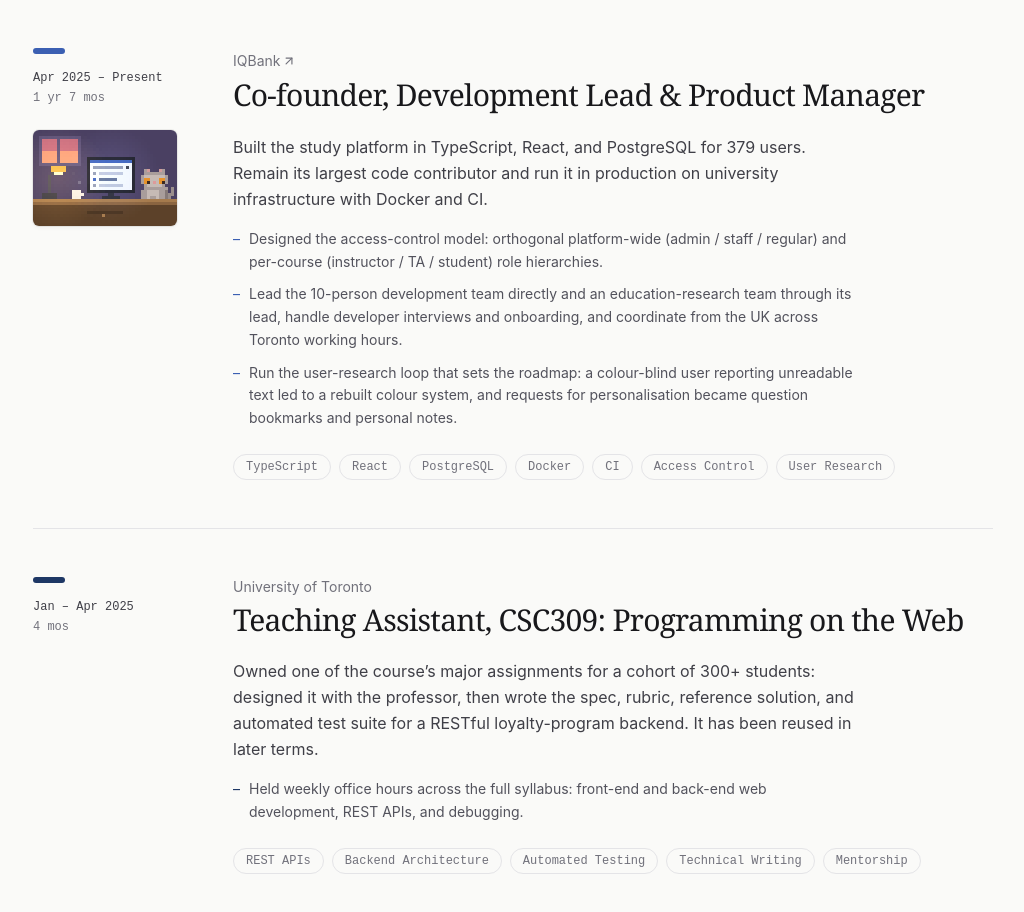
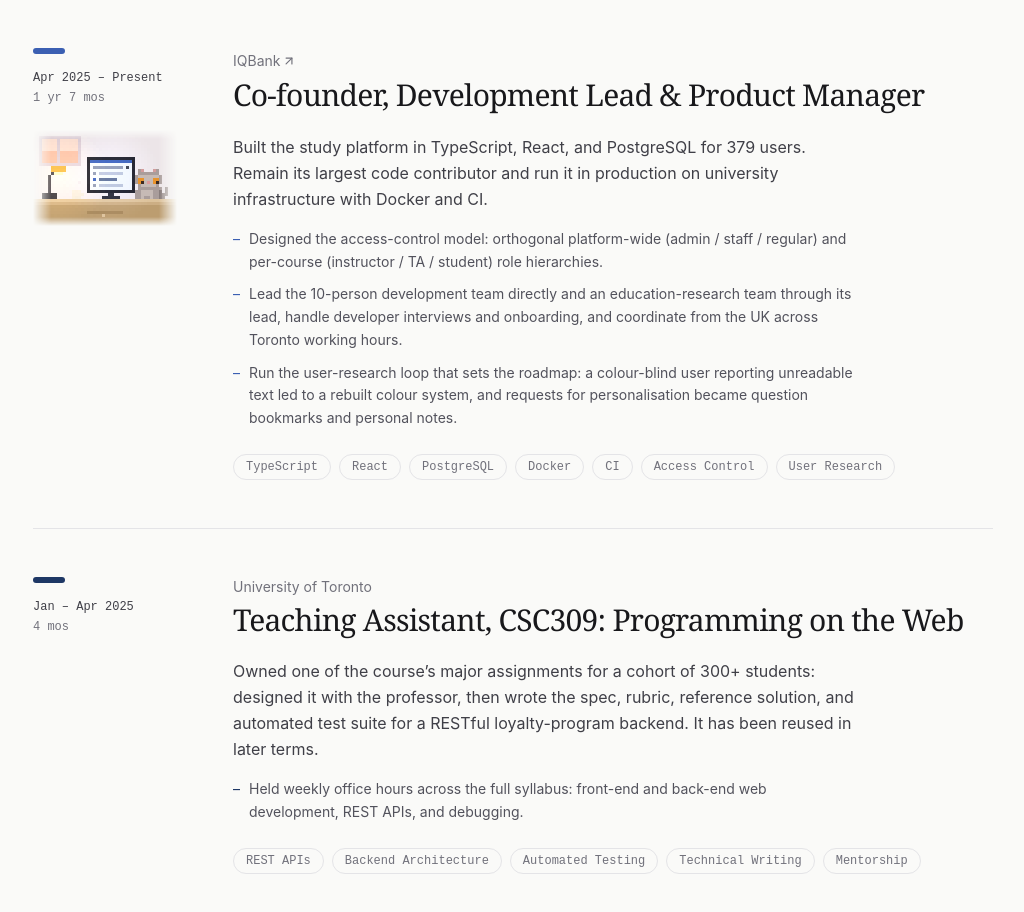
Before and after one commit to lance1416/portfolio, a React (Vite) app: page /experience in a window 1280 px wide. Shown: the part 1020-1932 px from the top of the page, without its empty margins (127-1151 px from the left). Built offline with nearby package versions, Linux system fonts and the light colour scheme; a web font is replaced by a local one.

Commit message:
feat(scene): fade scenes softly into the page instead of framing them

```diff
--- a/src/components/LateDesk.tsx
+++ b/src/components/LateDesk.tsx
@@ -1,5 +1,5 @@
 import { HiddenCat } from '@/components/HiddenCat';
-import { PixelScene } from '@/components/PixelScene';
+import { PixelScene, SMALL_DISSOLVE } from '@/components/PixelScene';
 import {
   DESK_CAT_BOX,
   DESK_H,
@@ -21,7 +21,8 @@
         width={DESK_W}
         height={DESK_H}
         label={DESK_LABEL}
-        className="h-24 w-36 rounded-md shadow-border"
+        className="h-24 w-36"
+        dissolve={SMALL_DISSOLVE}
       />
       <HiddenCat
         spot="experience"
--- a/src/components/PixelScene.tsx
+++ b/src/components/PixelScene.tsx
@@ -1,24 +1,48 @@
 import { useReducedMotion } from 'motion/react';
-import { useEffect, useRef } from 'react';
+import { type CSSProperties, useEffect, useRef } from 'react';
 import { useTheme } from '@/context/ThemeContext';
 import { SCENE_H, SCENE_W, type SceneFactory } from '@/scene/engine';
 import { cn } from '@/utils/cn';
 
-/** The frame for a full-size scene: 16:9, column-wide, on a hairline. */
-export const SCENE_FRAME = 'aspect-video w-full rounded-lg shadow-border';
+/** A full-size scene: 16:9 and column-wide (it fades out at its edges). */
+export const SCENE_FRAME = 'aspect-video w-full';
+
+/** How far a full-size scene fades in from its edges. */
+export const SCENE_DISSOLVE = { x: 40, y: 20 };
+
+/** How far a small (rail-sized) scene fades in from its edges. */
+export const SMALL_DISSOLVE = { x: 6, y: 3 };
+
+/**
+ * A soft mask: a gradient across and a gradient down, intersected, so the
+ * canvas fades smoothly to transparent within `x`/`y` percent of its edges.
+ */
+function fadeMask(x: number, y: number): CSSProperties {
+  const across = `linear-gradient(to right, transparent, #000 ${x}%, #000 ${100 - x}%, transparent)`;
+  const down = `linear-gradient(to bottom, transparent, #000 ${y}%, #000 ${100 - y}%, transparent)`;
+  const image = `${across}, ${down}`;
+  return {
+    maskImage: image,
+    maskComposite: 'intersect',
+    WebkitMaskImage: image,
+    WebkitMaskComposite: 'source-in',
+  };
+}
 
 /**
  * A pixel scene (`src/scene/`) on a pixelated canvas: `night` in the dark
  * theme, `dusk` in the light one, rebuilt when the theme changes. It only
  * animates while on screen and the tab is visible; with reduced motion it
  * draws a still frame, redrawn each minute (for scenes that follow the clock).
- * Without a `label` it's decoration, ignored by screen readers.
+ * Without a `label` it's decoration, ignored by screen readers. `dissolve`
+ * fades its edges softly into the page, so it has no hard frame.
  */
 export function PixelScene({
   scene: create,
   label,
   width = SCENE_W,
   height = SCENE_H,
+  dissolve,
   className,
 }: {
   /** A stable factory (module-level or memoised), or the scene restarts. */
@@ -26,6 +50,8 @@
   label?: string;
   width?: number;
   height?: number;
+  /** How far in to fade from the sides (x) and the top and bottom (y), in scene pixels. */
+  dissolve?: { x: number; y: number };
   className?: string;
 }) {
   const ref = useRef<HTMLCanvasElement>(null);
@@ -88,6 +114,10 @@
       width={width}
       height={height}
       {...(label && { role: 'img', 'aria-label': label })}
+      style={
+        dissolve &&
+        fadeMask((dissolve.x / width) * 100, (dissolve.y / height) * 100)
+      }
       className={cn('block [image-rendering:pixelated]', className)}
     />
   );
--- a/src/components/RadcliffeCamera.tsx
+++ b/src/components/RadcliffeCamera.tsx
@@ -1,5 +1,5 @@
 import { HiddenCat } from '@/components/HiddenCat';
-import { PixelScene } from '@/components/PixelScene';
+import { PixelScene, SMALL_DISSOLVE } from '@/components/PixelScene';
 import {
   RADCLIFFE_CAT_BOX,
   RADCLIFFE_H,
@@ -9,18 +9,19 @@
 } from '@/scene/radcliffe';
 
 /**
- * Oxford's entry gets the Radcliffe Camera in the drizzle, the cat in its
- * doorway. A row of its own on phones, under the dates on wider screens.
+ * Oxford's entry gets the Radcliffe Camera in the drizzle, the cat beside
+ * it. A row of its own on phones, under the dates on wider screens.
  */
 export function RadcliffeCamera() {
   return (
-    <div className="relative mt-4 basis-full md:mt-6 md:w-36">
+    <div className="relative mt-4 basis-full md:mt-6 md:w-[156px]">
       <PixelScene
         scene={radcliffe}
         width={RADCLIFFE_W}
         height={RADCLIFFE_H}
         label={RADCLIFFE_LABEL}
-        className="h-24 w-36 rounded-md shadow-border"
+        className="h-24 w-[156px]"
+        dissolve={SMALL_DISSOLVE}
       />
       <HiddenCat
         spot="research"
--- a/src/pages/ErrorPage.tsx
+++ b/src/pages/ErrorPage.tsx
@@ -14,12 +14,16 @@
 const FallenSignpost = lazy<ComponentType>(() =>
   Promise.all([import('@/components/PixelScene'), import('@/scene/signpost')])
     .then(
-      ([{ PixelScene, SCENE_FRAME }, { fallenSignpost, FALLEN_LABEL }]) => ({
+      ([
+        { PixelScene, SCENE_DISSOLVE, SCENE_FRAME },
+        { fallenSignpost, FALLEN_LABEL },
+      ]) => ({
         default: () => (
           <PixelScene
             scene={fallenSignpost}
             label={FALLEN_LABEL}
             className={SCENE_FRAME}
+            dissolve={SCENE_DISSOLVE}
           />
         ),
       }),
--- a/src/pages/NotFound.tsx
+++ b/src/pages/NotFound.tsx
@@ -4,7 +4,11 @@
 import { boxStyle, HiddenCat } from '@/components/HiddenCat';
 import { Page } from '@/components/Page';
 import { PageHeader } from '@/components/PageHeader';
-import { PixelScene, SCENE_FRAME } from '@/components/PixelScene';
+import {
+  PixelScene,
+  SCENE_DISSOLVE,
+  SCENE_FRAME,
+} from '@/components/PixelScene';
 import {
   CAT_BOX,
   SIGNPOST_LABEL,
@@ -34,6 +38,7 @@
           scene={signpost}
           label={SIGNPOST_LABEL}
           className={SCENE_FRAME}
+          dissolve={SCENE_DISSOLVE}
         />
         {SIGNS.map((sign) => (
           <Link
--- a/src/scene/desk.ts
+++ b/src/scene/desk.ts
@@ -23,7 +23,7 @@
 const IQBANK = '#3b5fb2';
 
 export const DESK_CAT_BOX: Box = {
-  x: 36,
+  x: 34,
   y: DESK_TOP - CAT_H,
   w: CAT_W,
   h: CAT_H,
@@ -34,6 +34,7 @@
 
 interface Palette {
   wall: string;
+  desk: [top: string, edge: string, front: string, drawer: string];
   frame: string;
   sky: [string, string];
   stars: boolean;
@@ -44,16 +45,19 @@
 const PALETTES: Record<Mood, Palette> = {
   night: {
     wall: '#1b1e31',
+    desk: ['#a57a4c', '#8a6440', '#5c4129', '#4a3420'],
     frame: '#2c3150',
     sky: ['#0a0f26', '#141a3a'],
     stars: true,
     screen: '#d5dbec',
     lampGlow: 1,
   },
+  // Pale, to dissolve into the light theme's off-white page.
   dusk: {
-    wall: '#4a4062',
-    frame: '#5d5278',
-    sky: ['#c66d7e', '#ee9a78'],
+    wall: '#ece5e8',
+    desk: ['#dcc29b', '#ccae84', '#bc9d70', '#a8895d'],
+    frame: '#d5c8d2',
+    sky: ['#f2d8cd', '#f0bba6'],
     stars: false,
     screen: '#e8ecf6',
     lampGlow: 0.5,
@@ -96,11 +100,11 @@
   }
 
   // The desk: a lit top edge, then its front with a drawer.
-  rect(ctx, 0, DESK_TOP, DESK_W, 1, '#a57a4c');
-  rect(ctx, 0, DESK_TOP + 1, DESK_W, 1, '#8a6440');
-  rect(ctx, 0, DESK_TOP + 2, DESK_W, DESK_H - DESK_TOP - 2, '#5c4129');
-  rect(ctx, 18, DESK_TOP + 4, 12, 1, '#4a3420');
-  px(ctx, 23, DESK_TOP + 5, '#a57a4c');
+  rect(ctx, 0, DESK_TOP, DESK_W, 1, pal.desk[0]);
+  rect(ctx, 0, DESK_TOP + 1, DESK_W, 1, pal.desk[1]);
+  rect(ctx, 0, DESK_TOP + 2, DESK_W, DESK_H - DESK_TOP - 2, pal.desk[2]);
+  rect(ctx, 18, DESK_TOP + 4, 12, 1, pal.desk[3]);
+  px(ctx, 23, DESK_TOP + 5, pal.desk[0]);
 
   // The monitor: bezel, stand and foot.
   rect(ctx, 18, 9, 16, 12, '#202028');
--- a/src/scene/engine.ts
+++ b/src/scene/engine.ts
@@ -64,17 +64,28 @@
   ctx.fillRect(Math.round(x), Math.round(y), 1, 1);
 }
 
-const BAYER = [0, 0.5, 0.75, 0.25];
-
-/** A vertical gradient through `colors` over rows y0…y1, 2×2-dithered. */
-export function ditherRows(ctx: Ctx, y0: number, y1: number, colors: string[]) {
+/**
+ * A smooth vertical gradient through `colors` over rows y0…y1: one solid
+ * colour per row, blended between the stops (no dithering, no speckle).
+ */
+export function gradientRows(
+  ctx: Ctx,
+  y0: number,
+  y1: number,
+  colors: string[],
+) {
+  const rgb = colors.map((c) =>
+    [1, 3, 5].map((i) => Number.parseInt(c.slice(i, i + 2), 16)),
+  );
   for (let y = y0; y < y1; y++) {
-    for (let x = 0; x < SCENE_W; x++) {
-      const v =
-        ((y - y0) / (y1 - y0)) * (colors.length - 1) +
-        BAYER[(x & 1) + (y & 1) * 2];
-      px(ctx, x, y, colors[Math.min(colors.length - 1, Math.floor(v))]);
-    }
+    const v = ((y - y0) / Math.max(1, y1 - y0 - 1)) * (rgb.length - 1);
+    const i = Math.min(rgb.length - 2, Math.floor(v));
+    const k = v - i;
+    const [r, g, b] = rgb[i].map((c, j) =>
+      Math.round(c + (rgb[i + 1][j] - c) * k),
+    );
+    ctx.fillStyle = `rgb(${r}, ${g}, ${b})`;
+    ctx.fillRect(0, y, SCENE_W, 1);
   }
 }
 
--- a/src/scene/radcliffe.ts
+++ b/src/scene/radcliffe.ts
@@ -19,14 +19,14 @@
 } from './engine';
 import { pointerIn } from './pointer';
 
-export const RADCLIFFE_W = 48;
+export const RADCLIFFE_W = 52;
 export const RADCLIFFE_H = 32;
 
 const GROUND = 30;
 const CENTRE = 24;
 
 export const RADCLIFFE_CAT_BOX: Box = {
-  x: RADCLIFFE_W - CAT_W,
+  x: 38,
   y: GROUND - CAT_H,
   w: CAT_W,
   h: CAT_H,
@@ -51,12 +51,13 @@
     ground: '#2a2b35',
     rain: '#a7bbe8',
   },
+  // Pale, to dissolve into the light theme's off-white page.
   dusk: {
-    sky: ['#694781', '#e08a7a'],
-    stone: ['#d6c497', '#b5a379', '#eadaae'],
+    sky: ['#f3ecec', '#f1c9b9'],
+    stone: ['#cdb98a', '#ad9a6f', '#e2d0a2'],
     lead: ['#7d8496', '#646b7c'],
-    ground: '#6b6676',
-    rain: '#f1ecff',
+    ground: '#d6d0d6',
+    rain: '#8e9bbd',
   },
 };
 
--- a/src/scene/signpost.ts
+++ b/src/scene/signpost.ts
@@ -10,7 +10,7 @@
 import {
   type Box,
   type Ctx,
-  ditherRows,
+  gradientRows,
   hash,
   layer,
   type Mood,
@@ -77,9 +77,9 @@
 
 /** Each board's top-left once it's fallen into the grass. */
 const FALLEN_AT: Record<string, [number, number]> = {
-  EXPERIENCE: [10, 99],
+  EXPERIENCE: [24, 95],
   PROJECTS: [126, 90],
-  RESEARCH: [116, 99],
+  RESEARCH: [112, 96],
 };
 
 export const SIGNPOST_LABEL =
@@ -110,11 +110,12 @@
     stars: true,
     lanternGlow: 1,
   },
+  // Pale, to dissolve into the light theme's off-white page.
   dusk: {
-    sky: ['#2e2a5c', '#463871', '#694781', '#965784', '#c66d7e', '#ea9479'],
-    hills: '#5a4672',
-    grass: ['#6f8f4c', '#5c7a3e'],
-    path: ['#b08a62', '#9a7652'],
+    sky: ['#f5f1ee', '#f2e9e7', '#efdfdf', '#eed3d0', '#efc6bc', '#f0b9a6'],
+    hills: '#ddcfda',
+    grass: ['#c8d6ad', '#b7c89b'],
+    path: ['#e4d1b5', '#d7c2a3'],
     wood: ['#a57a4c', '#c0955f', '#6e4e2e', '#3a2616'],
     post: ['#8a6440', '#6e4e2e'],
     stars: false,
@@ -123,7 +124,7 @@
 };
 
 function paintBackdrop(ctx: Ctx, pal: Palette, fallen: boolean) {
-  ditherRows(ctx, 0, GROUND, pal.sky);
+  gradientRows(ctx, 0, GROUND, pal.sky);
 
   // Far hills: a soft ridge along the horizon.
   for (let x = 0; x < SCENE_W; x++) {
@@ -139,9 +140,9 @@
       const depth = y - GROUND;
       const trunk = Math.abs(x - (POST_X + 1)) < 6 + depth * 1.4;
       const fork = depth < 4 && Math.abs(y - (GROUND + 2)) < 2;
-      let color = hash(x >> 1, y, 3) > 0.8 ? pal.grass[1] : pal.grass[0];
+      let color = hash(x >> 1, y, 3) > 0.94 ? pal.grass[1] : pal.grass[0];
       if (trunk || fork)
-        color = hash(x, y, 5) > 0.75 ? pal.path[1] : pal.path[0];
+        color = hash(x, y, 5) > 0.93 ? pal.path[1] : pal.path[0];
       px(ctx, x, y, color);
     }
   }
```
